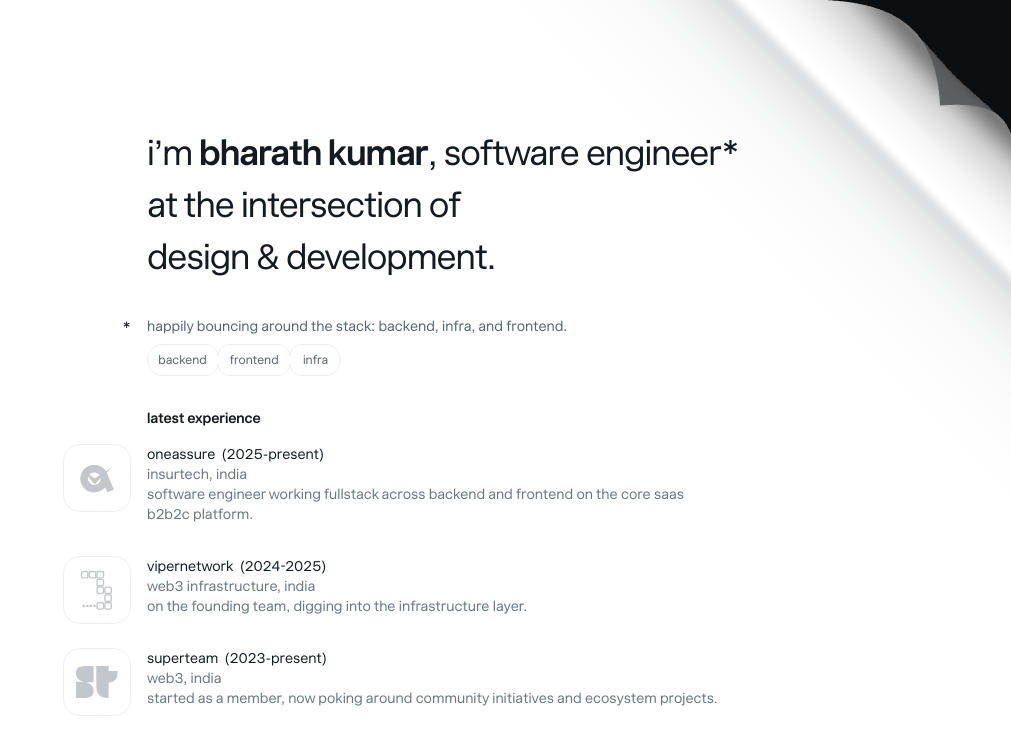
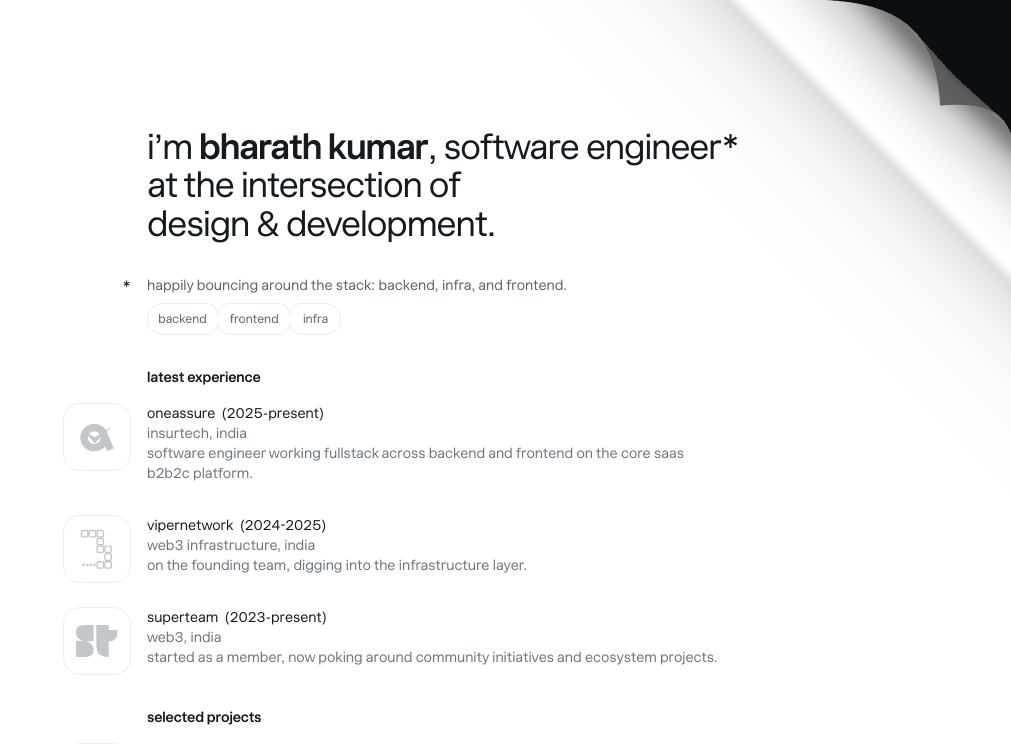
Before and after one commit to bharathkumaarr/v3, a Next.js app: page / in a window 1280 px wide. Shown: the top 744 px of the page, without its empty margins (269-1280 px from the left). Built offline with nearby package versions, Linux system fonts and the light colour scheme.

Commit message:
reduce line height on title

```diff
--- a/src/components/hero/hero.tsx
+++ b/src/components/hero/hero.tsx
@@ -12,13 +12,15 @@
           Scale with the content column (not full-bleed) so line 1 stays on one row
           while the heading stays left-aligned with the rest of the page grid.
         */}
-        <h1 className="text-[min(2.25rem,5.85cqi)] lowercase tracking-tighter text-neutral-8">
-          <span className="block whitespace-nowrap">
+        <h1 className="text-[min(2.25rem,5.85cqi)] leading-[1.11] text-balance lowercase tracking-tighter text-neutral-8">
+          <span className="whitespace-nowrap">
             i{"\u2019"}m{" "}
             <span className="font-semibold">{hero.headline}</span>, {hero.role}
           </span>
-          <span className="block">{hero.taglineLine2}</span>
-          <span className="block">{hero.taglineLine3}</span>
+          <br />
+          {hero.taglineLine2}
+          <br />
+          {hero.taglineLine3}
         </h1>
       </ContentRow>
 
```
